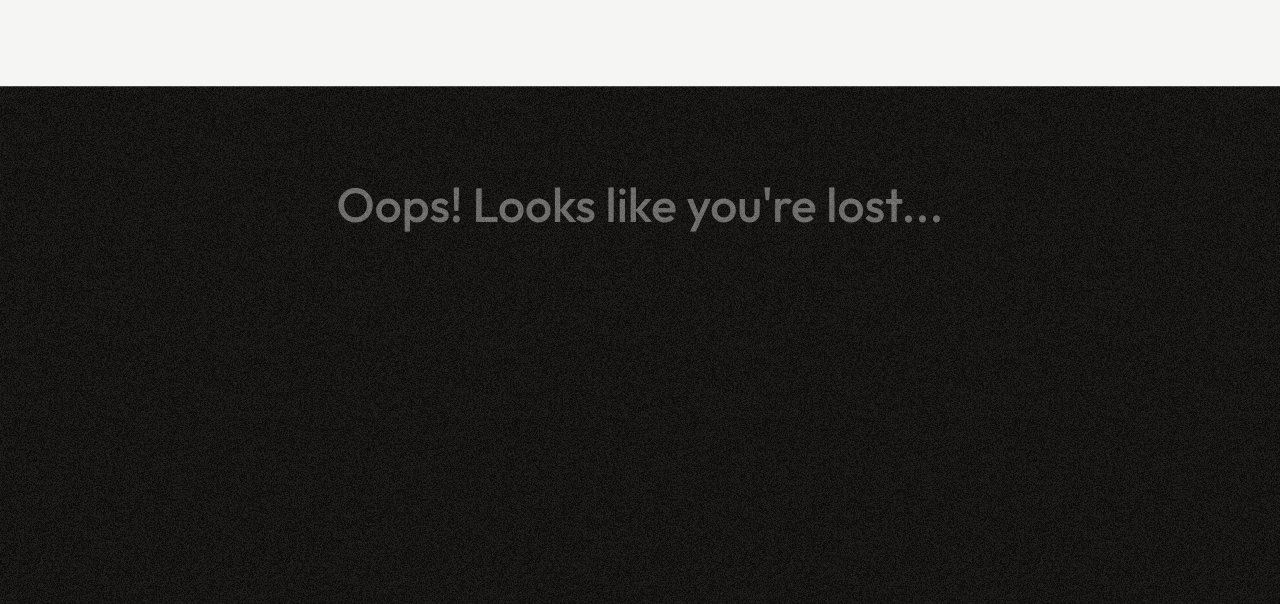
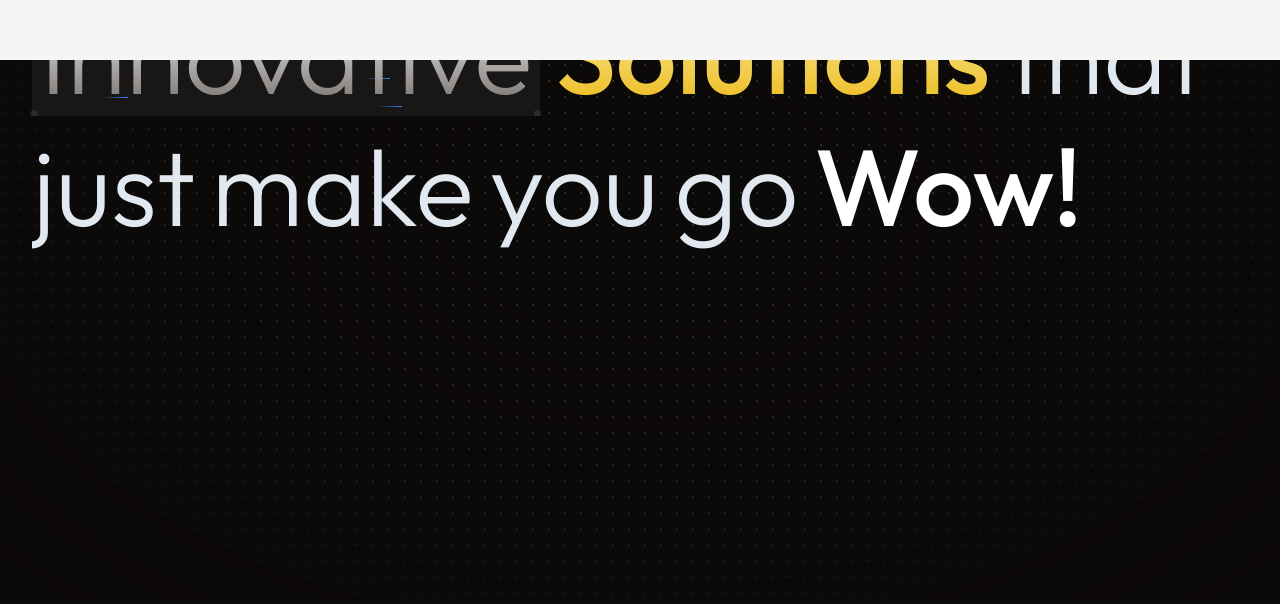
Before and after one commit to Clupai8o0/portfolio, a Next.js app: page /banner in a window 1280 px wide. Before the commit this address had no page. Shown: the part 196-800 px from the top of the page. Built offline with nearby package versions, Linux system fonts and the light colour scheme.

Commit message:
google analytics added

```diff
--- /dev/null
+++ b/app/banner/page.tsx
@@ -0,0 +1,65 @@
+import Bounded from '@/components/containers/bounded';
+import { Cover } from '@/components/content/cover/cover';
+import GradientText from '@/components/content/gradient-text';
+import HeroContent from '@/components/content/hero-content';
+import SparklePop from '@/components/content/sparkle-pop';
+import { Spotlight } from '@/components/content/spotlight';
+import { generateKey } from '@/lib/utils';
+import clsx from 'clsx';
+import React from 'react'
+
+const heroPhrase =
+	"Building Creative & Innovative Solutions that just make you go Wow!".split(
+		" "
+	);
+
+function Banner() {
+  return (
+		<main>
+			<Bounded
+				parentClassName="h-[50rem] w-full bg-stone-950 bg-dot-white/[0.3] relative"
+				outerChildren={
+					<>
+						<Spotlight />
+						<div className="absolute pointer-events-none inset-0 bg-stone-950 [mask-image:radial-gradient(ellipse_at_center,transparent_20%,black)]"></div>
+					</>
+				}
+			>
+				<h1 className="flex flex-wrap justify-start items-center gap-2 md:gap-3 lg:gap-4 font-light font-sans text-6xl md:text-7xl lg:text-[108px] p mt-16">
+					{heroPhrase.map((word, i) => (
+						<div key={generateKey()} className="relative">
+							{word === "Wow!" && <SparklePop delay={9} />}
+
+							{/* //* every other word */}
+							<div
+								className={clsx(
+
+									(word === "Innovative" && "overflow-wrapper-full") ||
+										"overflow-wrapper-2"
+								)}
+							>
+								<div className={`word-${i} text-slate-200`}>
+									{(() => {
+										if (word === "Creative")
+											return <GradientText>Creative</GradientText>;
+										if (word === "Innovative") return <Cover>Innovative</Cover>;
+										if (word === "Solutions")
+											return <span className="text-solutions">Solutions</span>;
+										if (word === "Wow!")
+											return (
+												<span className="text-white font-medium">Wow!</span>
+											);
+
+										return word;
+									})()}
+								</div>
+							</div>
+						</div>
+					))}
+				</h1>
+			</Bounded>
+		</main>
+	);
+}
+
+export default Banner
--- a/app/layout.tsx
+++ b/app/layout.tsx
@@ -1,5 +1,6 @@
 import type { Metadata } from "next";
 import { Outfit, IBM_Plex_Mono } from "next/font/google";
+import Script from "next/script";
 
 import "./globals.css";
 
@@ -29,6 +30,18 @@ export default function RootLayout({
 	return (
 		<html lang="en">
 			<body className={`${sans.variable} ${mono.variable} antialiased`}>
+				<Script
+					src="https://www.googletagmanager.com/gtag/js?id=G-2G7CCDS44S"
+					strategy="afterInteractive"
+				/>
+				<Script id="google-analytics" strategy="afterInteractive">
+					{`
+						window.dataLayer = window.dataLayer || [];
+						function gtag(){dataLayer.push(arguments);}
+						gtag('js', new Date());
+						gtag('config', 'G-2G7CCDS44S');
+					`}
+				</Script>
 				{children}
 			</body>
 		</html>
```
